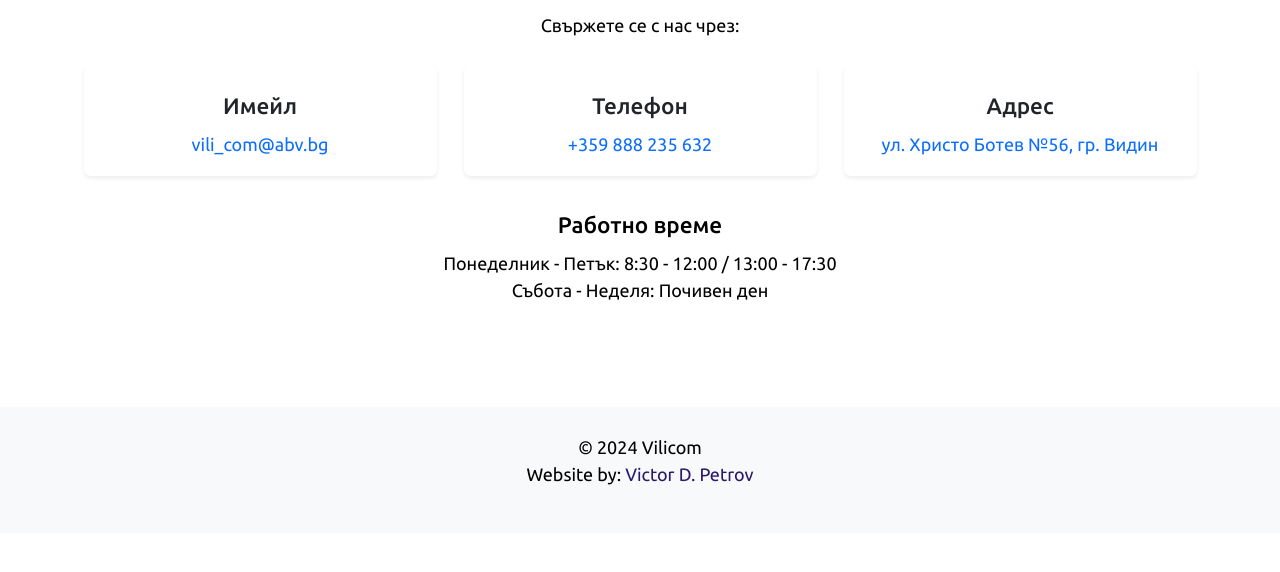
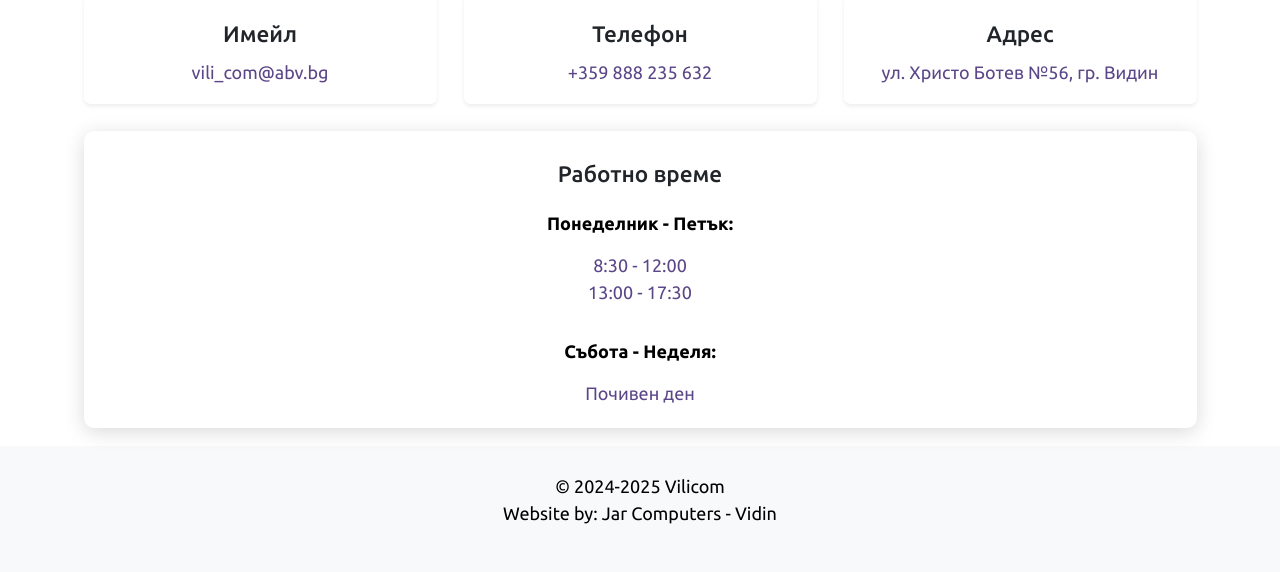
Before and after one commit to VictorDPetrov/Vilicom, a website: page View/contact.ejs in a window 1280 px wide. Shown: the part 267-839 px from the top of the page. Before the commit the page ends 800 px from the top, so only its background shows below. Drawn offline with nearby package versions, Linux system fonts and the light colour scheme; files that its build step writes are made by us from their sources.

Commit message:
Contact page update

```diff
--- a/View/Styles/contact.css
+++ b/View/Styles/contact.css
@@ -0,0 +1,40 @@
+.card {
+    transition: transform 0.2s ease-in-out, box-shadow 0.2s ease-in-out;
+}
+
+.card:hover {
+    transform: translateY(-5px);
+    box-shadow: 0px 4px 20px rgba(0, 0, 0, 0.15);
+}
+
+.links {
+    color: #5B4788;
+}
+
+.working-hours {
+    background-color: #FFF;
+    padding: 20px;
+    border-radius: 10px;
+    box-shadow: 0px 4px 20px rgba(0, 0, 0, 0.15);
+    border-color: transparent;
+}
+
+.working-hours h5 {
+    margin-bottom: 15px;
+}
+
+.working-hours p {
+    margin: 0;
+}
+
+.working-hours .day {
+    font-weight: bold;
+    display: inline-block;
+    padding: 5px;
+    width: 250px;
+}
+
+.working-hours .time {
+    margin-top: 10px;
+    display: block;
+}
--- a/View/aboutUs.ejs
+++ b/View/aboutUs.ejs
@@ -161,8 +161,8 @@
 
   <footer class="text-center py-3">
     <p>
-      © 2024 Vilicom <br>
-      Website by: <a href="https://victorpetrov.vercel.app" target="_blank" class="websiteBy">Victor D. Petrov</a>
+      © 2024-2025 Vilicom <br>
+      Website by: <a href="https://jarvidin.com" target="_blank" class="websiteBy">Jar Computers - Vidin</a>
     </p>
   </footer>
 
--- a/View/airConditioners.ejs
+++ b/View/airConditioners.ejs
@@ -216,8 +216,8 @@
 
   <footer class="text-center py-3">
     <p>
-      © 2024 Vilicom <br>
-      Website by: <a href="https://victorpetrov.vercel.app" target="_blank" class="websiteBy">Victor D. Petrov</a>
+      © 2024-2025 Vilicom <br>
+      Website by: <a href="https://jarvidin.com" target="_blank" class="websiteBy">Jar Computers - Vidin</a>
     </p>
   </footer>
 
--- a/View/contact.ejs
+++ b/View/contact.ejs
@@ -9,28 +9,6 @@
   <link href="https://cdn.jsdelivr.net/npm/bootstrap@5.3.3/dist/css/bootstrap.min.css" rel="stylesheet">
   <link rel="stylesheet" href="./Styles/contact.css">
   <title>Контакти - Виликом</title>
-
-  <style>
-    /* Styling for cards */
-    .card {
-      transition: transform 0.2s ease-in-out, box-shadow 0.2s ease-in-out;
-    }
-
-    .card:hover {
-      transform: translateY(-5px);
-      box-shadow: 0px 4px 20px rgba(0, 0, 0, 0.15);
-    }
-
-    /* Footer Links */
-    .websiteBy {
-      color: #2A186B;
-      text-decoration: none;
-    }
-
-    .websiteBy:hover {
-      text-decoration: underline;
-    }
-  </style>
 </head>
 
 <body>
@@ -69,8 +47,8 @@
       </div>
     </nav>
 
-    <div class="content-wrap py-5">
-      <div class="container mt-5">
+    <div class="content-wrap py-3">
+      <div class="container mt-3">
         <h2 class="text-center mb-4">Контакти</h2>
         <p class="text-center">Свържете се с нас чрез:</p>
 
@@ -80,8 +58,7 @@
             <div class="card text-center border-0 shadow-sm">
               <div class="card-body">
                 <h5 class="card-title"><i class="bi bi-envelope-fill fs-3"></i> Имейл</h5>
-                <p class="card-text"><a href="mailto:info@vilicom.com" class="text-decoration-none">vili_com@abv.bg</a>
-                </p>
+                <p class="card-text"><a href="mailto:vili_com@abv.bg" class="text-decoration-none" style="color: #5B4788">vili_com@abv.bg</a></p>
               </div>
             </div>
           </div>
@@ -90,7 +67,7 @@
             <div class="card text-center border-0 shadow-sm">
               <div class="card-body">
                 <h5 class="card-title"><i class="bi bi-telephone-fill fs-3"></i> Телефон</h5>
-                <p class="card-text"><a href="tel:+359123456789" class="text-decoration-none">+359 888 235 632</a></p>
+                <p class="card-text"><a href="tel:+359123456789" class="text-decoration-none" style="color: #5B4788">+359 888 235 632</a></p>
               </div>
             </div>
           </div>
@@ -99,8 +76,7 @@
             <div class="card text-center border-0 shadow-sm">
               <div class="card-body">
                 <h5 class="card-title"><i class="bi bi-geo-alt-fill fs-3"></i> Адрес</h5>
-                <p class="card-text"><a href="https://www.google.com/maps" target="_blank"
-                    class="text-decoration-none">ул. Христо Ботев №56, гр. Видин</a></p>
+                <p class="card-text"><a href="https://www.google.com/maps" target="_blank" class="text-decoration-none" style="color: #5B4788">ул. Христо Ботев №56, гр. Видин</a></p>
               </div>
             </div>
           </div>
@@ -108,8 +84,12 @@
 
         <div class="row mt-4">
           <div class="col-md-12 text-center">
-            <h5><i class="bi bi-clock-fill fs-3"></i> Работно време</h5>
-            <p>Понеделник - Петък: 8:30 - 12:00 / 13:00 - 17:30<br>Събота - Неделя: Почивен ден</p>
+            <div class="working-hours card">
+              <h5><i class="bi bi-clock-fill fs-3"></i> Работно време</h5>
+              <p><span class="day">Понеделник - Петък:</span> <span class="time" style="color: #5B4788">8:30 - 12:00 <br> 13:00 - 17:30</span></p>
+              <br>
+              <p><span class="day">Събота - Неделя:</span> <span class="time" style="color: #5B4788">Почивен ден</span></p>
+            </div>
           </div>
         </div>
       </div>
@@ -117,8 +97,8 @@
 
     <footer class="text-center py-4 bg-light">
       <p>
-        © 2024 Vilicom <br>
-        Website by: <a href="https://victorpetrov.vercel.app" target="_blank" class="websiteBy">Victor D. Petrov</a>
+        © 2024-2025 Vilicom <br>
+        Website by: <a href="https://jarvidin.com" target="_blank" class="websiteBy">Jar Computers - Vidin</a>
       </p>
     </footer>
   </div>
--- a/View/services.ejs
+++ b/View/services.ejs
@@ -112,8 +112,8 @@
 
   <footer class="text-center py-3">
     <p>
-      © 2024 Vilicom <br>
-      Website by: <a href="https://victorpetrov.vercel.app" target="_blank" class="websiteBy">Victor D. Petrov</a>
+      © 2024-2025 Vilicom <br>
+      Website by: <a href="https://jarvidin.com" target="_blank" class="websiteBy">Jar Computers - Vidin</a>
     </p>
   </footer>
 
```
